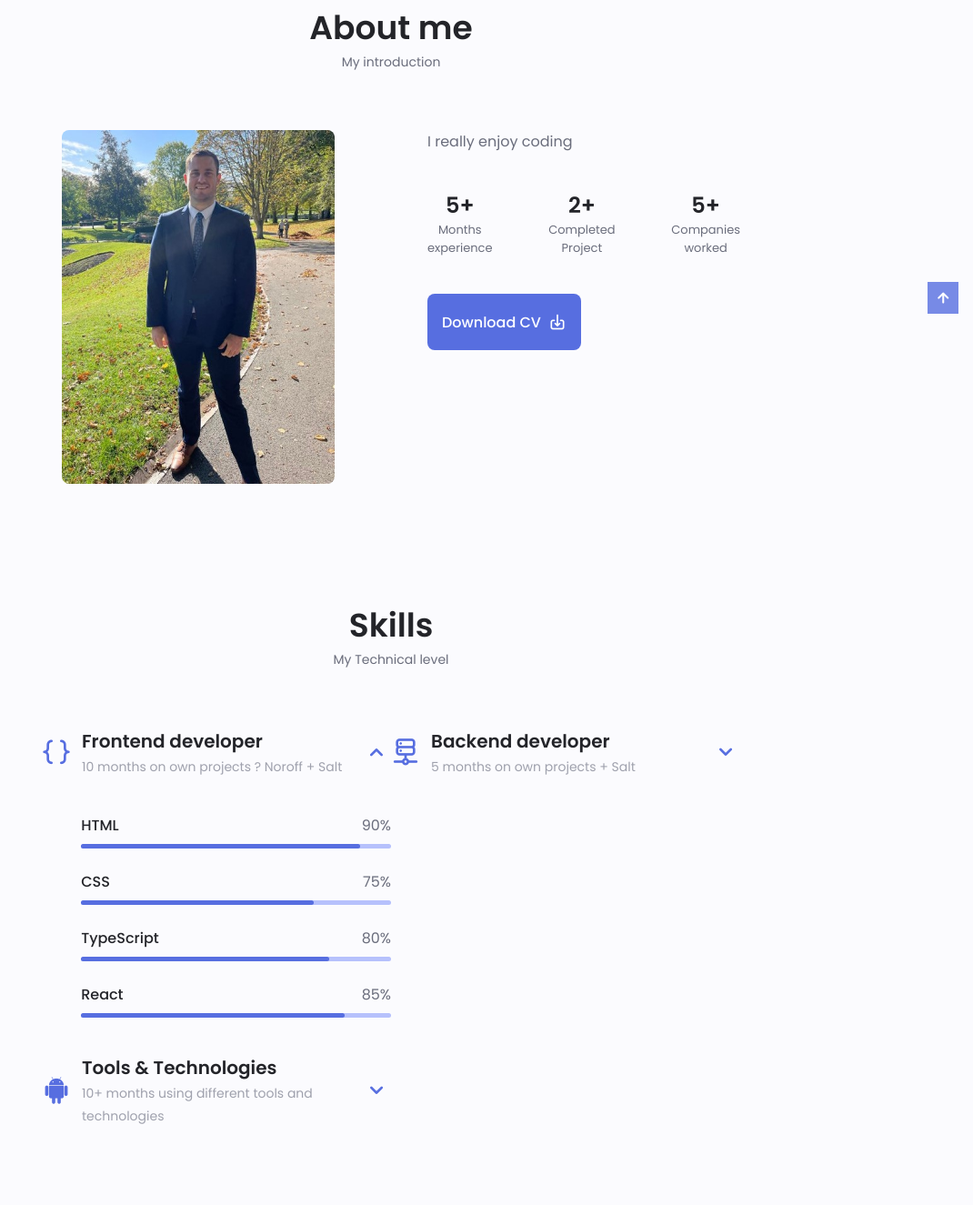
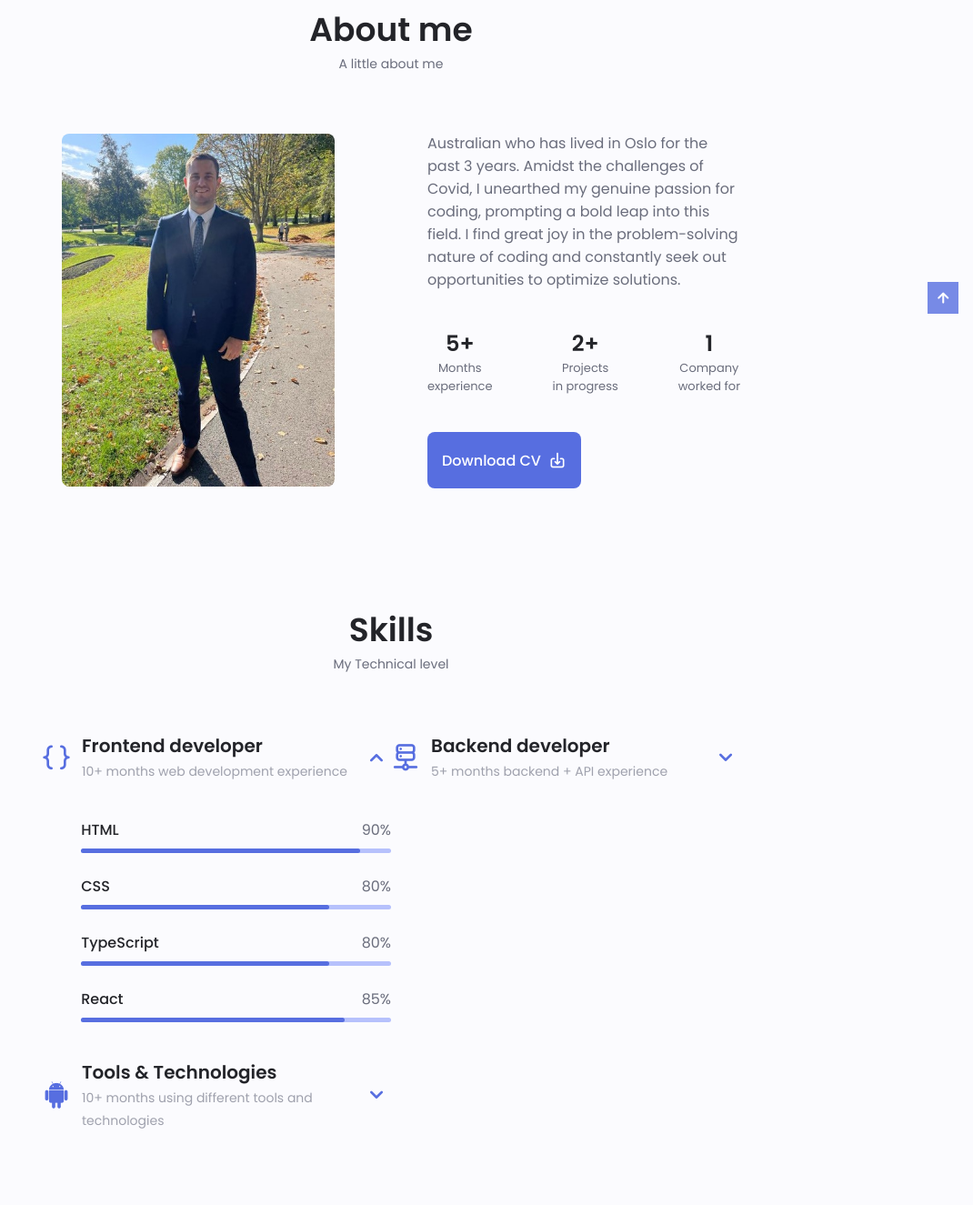
Before and after one commit to Lukew101/my-portfolio, a plain HTML site: page index.html in a window 1280 px wide. Shown: the part 615-1940 px from the top of the page at 91% size, without its empty margins (210-1280 px from the left). Drawn offline with nearby package versions, Linux system fonts and the light colour scheme.

Commit message:
chore: updated content for home, about & skills

```diff
--- a/assets/css/styles.css
+++ b/assets/css/styles.css
@@ -503,7 +503,7 @@ img {
 }
 
 .skills__css {
-  width: 75%;
+  width: 80%;
 }
 
 .skills__ts {
--- a/index.html
+++ b/index.html
@@ -98,8 +98,8 @@
                         </div>
                         <div class="home__data">
                             <h1 class="home__title">Hi, I'm Luke</h1>
-                            <h3 class="home__subtitle">Fullstack developer</h3>
-                            <p class="home__description">Fullstack developer with a passion for developing solutions</p>
+                            <h3 class="home__subtitle">Java Fullstack developer</h3>
+                            <p class="home__description">Fullstack developer with a background in the health industry, driven by ambition and dedicated to crafting innovative solutions.</p>
                             <a href="#contact" class="button button--flex">
                                 Contact Me <i class="uil uil-message button__icon"></i>
                             </a>
@@ -118,13 +118,13 @@
             <!--==================== ABOUT ====================-->
             <section class="about section" id="about">
                 <h2 class="section__title">About me</h2>
-                <span class="section__subtitle">My introduction</span>
+                <span class="section__subtitle">A little about me</span>
 
                 <div class="about__container container grid">
                     <img src="assets/img/formal-profile-pic.jpg" alt="" class="about__img">
 
                     <div class="about__data">
-                        <p class="about__description">I really enjoy coding</p>
+                        <p class="about__description">Australian who has lived in Oslo for the past 3 years. Amidst the challenges of Covid, I unearthed my genuine passion for coding, prompting a bold leap into this field. I find great joy in the problem-solving nature of coding and constantly seek out opportunities to optimize solutions.</p>
                         <div class="about__info">
                             <div>
                                 <span class="about__info-title">5+</span>
@@ -133,12 +133,12 @@
 
                             <div>
                                 <span class="about__info-title">2+</span>
-                                <span class="about__info-name">Completed <br> Project</span>
+                                <span class="about__info-name">Projects <br> in progress</span>
                             </div>
 
                             <div>
-                                <span class="about__info-title">5+</span>
-                                <span class="about__info-name">Companies <br> worked</span>
+                                <span class="about__info-title">1</span>
+                                <span class="about__info-name">Company <br> worked for</span>
                             </div>
                         </div>
                         <div class="about__buttons">
@@ -164,7 +164,7 @@
 
                                 <div>
                                     <h1 class="skills__title">Frontend developer</h1>
-                                    <span class="skills__subtitle">10 months on own projects ? Noroff + Salt</span>
+                                    <span class="skills__subtitle">10+ months web development experience</span>
                                 </div>
 
                                 <i class="uil uil-angle-down skills__arrow"></i>
@@ -184,7 +184,7 @@
                                 <div class="skills__data">
                                     <div class="skills__titles">
                                         <h3 class="skills__name">CSS</h3>
-                                        <span class="skills__number">75%</span>
+                                        <span class="skills__number">80%</span>
                                     </div>
                                     <div class="skills__bar">
                                         <span class="skills__percentage skills__css"></span>
@@ -219,7 +219,7 @@
 
                                 <div>
                                     <h1 class="skills__title">Backend developer</h1>
-                                    <span class="skills__subtitle">5 months on own projects + Salt</span>
+                                    <span class="skills__subtitle">5+ months backend + API experience</span>
                                 </div>
 
                                 <i class="uil uil-angle-down skills__arrow"></i>
@@ -584,7 +584,7 @@
                     <div class="services__content">
                         <div>
                             <i class="uil uil-user-check services__icon"></i>
-                            <h3 class="services__title">Pleasant coworker</h3>
+                            <h3 class="services__title">Personal Skills</h3>
                         </div>
 
                         <span class="button button--flex button--small button--link services__button">
```
